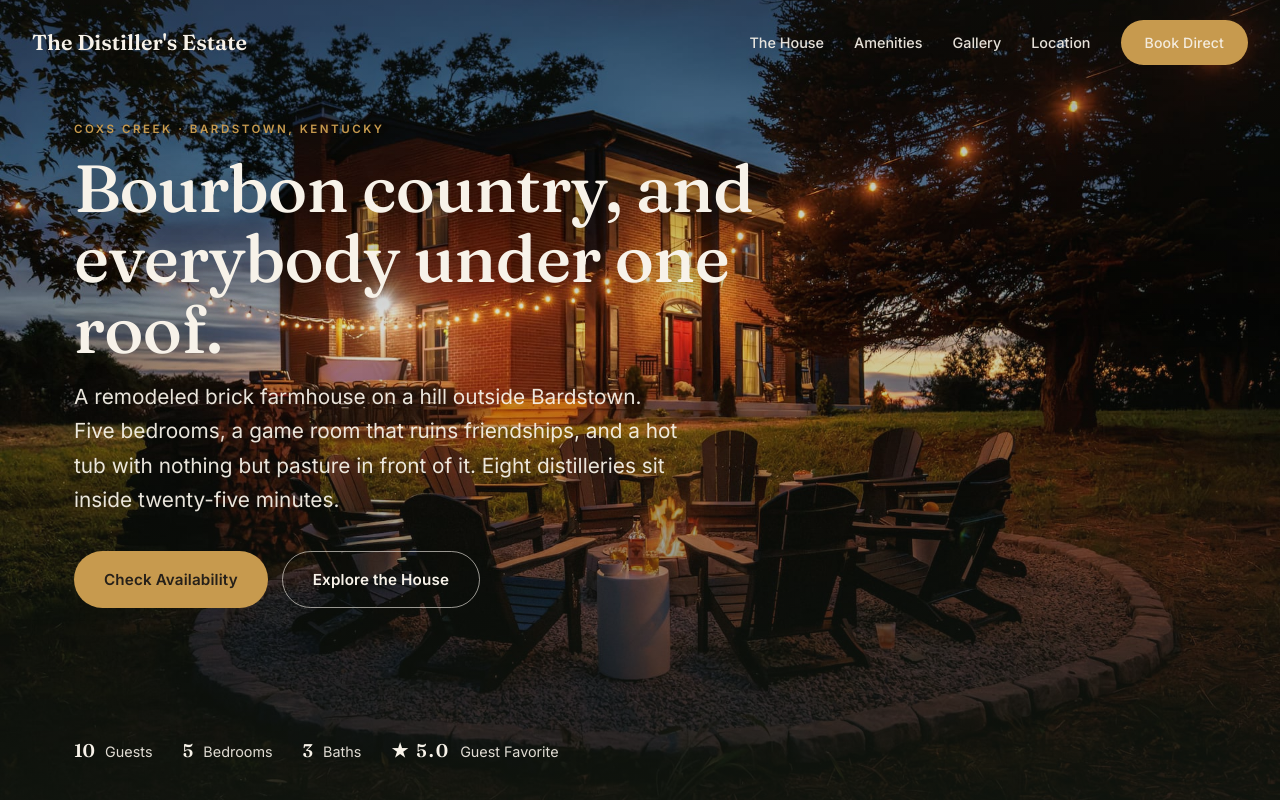
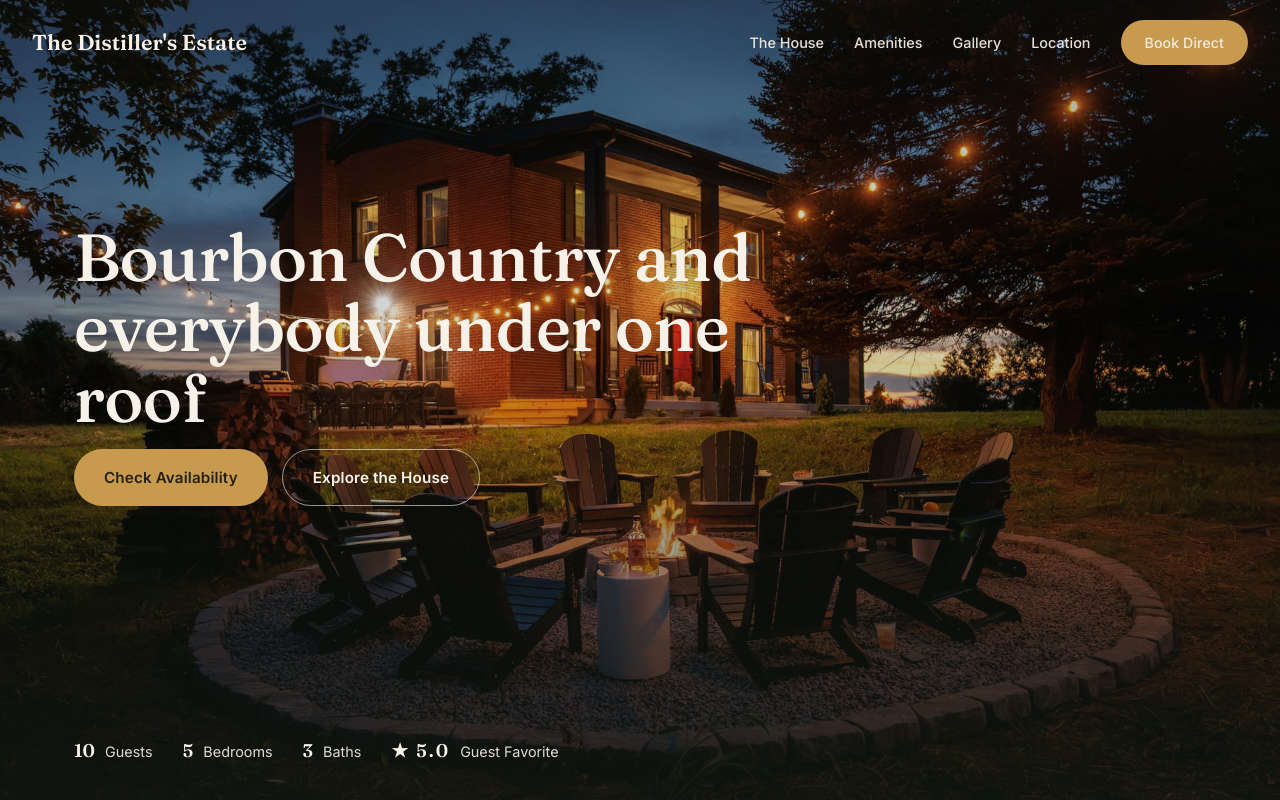
Before and after one commit to bledsml/thedistillersestate, a plain HTML site: page index.html in a window 1280 px wide. Shown: the top 800 px of the page. Drawn offline with Linux system fonts and the light colour scheme.

Commit message:
Simplify homepage hero copy

```diff
--- a/index.html
+++ b/index.html
@@ -327,9 +327,7 @@
   <div class="hero-bg-fallback"></div>
   <img class="hero-img" id="heroImg" alt="The Distiller's Estate at dusk, fire pit lit and string lights on" />
   <div class="hero-content">
-    <p class="eyebrow">Coxs Creek · Bardstown, Kentucky</p>
-    <h1 id="heroTitle">Bourbon country, and everybody under one roof.</h1>
-    <p class="lede" id="heroLede">A remodeled brick farmhouse on a hill outside Bardstown. Five bedrooms, a game room that ruins friendships, and a hot tub with nothing but pasture in front of it. Eight distilleries sit inside twenty-five minutes.</p>
+    <h1 id="heroTitle">Bourbon Country and everybody under one roof</h1>
     <div class="hero-cta">
       <a href="#book" class="btn btn-gold">Check Availability</a>
       <a href="#about" class="btn btn-ghost">Explore the House</a>
@@ -628,8 +626,7 @@
 const CONFIG = {
   // --- Identity ---
   propertyName: "The Distiller's Estate",
-  heroTitle: "Bourbon country, and everybody under one roof.",
-  heroLede: "A remodeled brick farmhouse on a hill outside Bardstown. Five bedrooms, a game room that ruins friendships, and a hot tub with nothing but pasture in front of it. Eight distilleries sit inside twenty-five minutes.",
+  heroTitle: "Bourbon Country and everybody under one roof",
   location: "Coxs Creek · Bardstown, Kentucky",
 
   // --- Quick stats (hero strip) --- verified against the live Airbnb listing 09/11/2026
@@ -809,8 +806,6 @@ $('#brandName').textContent = CONFIG.propertyName;
 $('#footBrand').textContent = CONFIG.propertyName;
 $('#footName').textContent = CONFIG.propertyName;
 $('#heroTitle').textContent = CONFIG.heroTitle;
-$('#heroLede').textContent = CONFIG.heroLede;
-$('.hero-content .eyebrow').textContent = CONFIG.location;
 $('#metaGuests').textContent = CONFIG.guests;
 $('#metaBeds').textContent = CONFIG.bedrooms;
 $('#metaBaths').textContent = CONFIG.baths;
```
